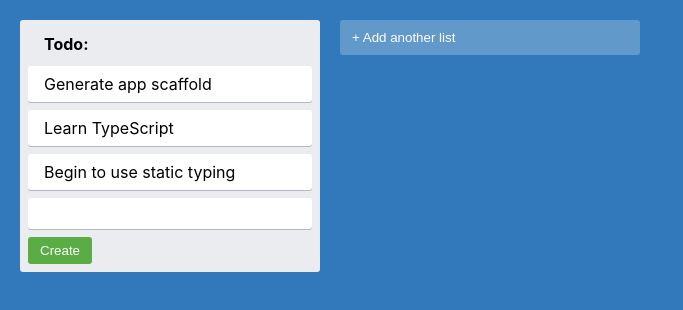
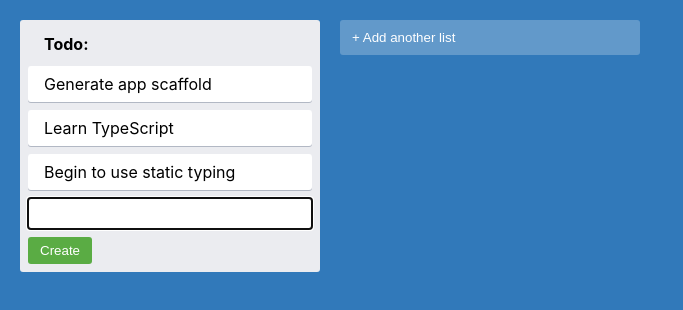
Before and after one commit to macowie/react-kanban-demo, a React (Create React App) app: page / in a window 1280 px wide. Both pictures are taken after a click on the button "+ Add another card". Shown: the top 310 px of the page, without its empty margins (0-683 px from the left). Built offline with nearby package versions, Linux system fonts and the light colour scheme.

Commit message:
Remembering references

```diff
--- a/src/NewItemForm.tsx
+++ b/src/NewItemForm.tsx
@@ -1,4 +1,6 @@
 import { useState } from "react"
+import { useFocus } from "./utils/useFocus"
+
 import {
   NewItemFormContainer,
   NewItemButton,
@@ -12,10 +14,12 @@
 
 export const NewItemForm = ({ onAdd }: NewItemFormProps) => {
   const [text, setText] = useState("")
+  const inputRef = useFocus()
 
   return (
     <NewItemFormContainer>
       <NewItemInput
+        ref={inputRef}
         value={text}
         onChange={(e) => setText(e.target.value)}
       />
--- /dev/null
+++ b/src/utils/useFocus.ts
@@ -0,0 +1,11 @@
+import { useRef, useEffect } from "react"
+
+export const useFocus = () => {
+  const ref = useRef<HTMLInputElement>(null)
+
+  useEffect(() => {
+    ref.current?.focus()
+  }, [])
+
+  return ref
+}
```
